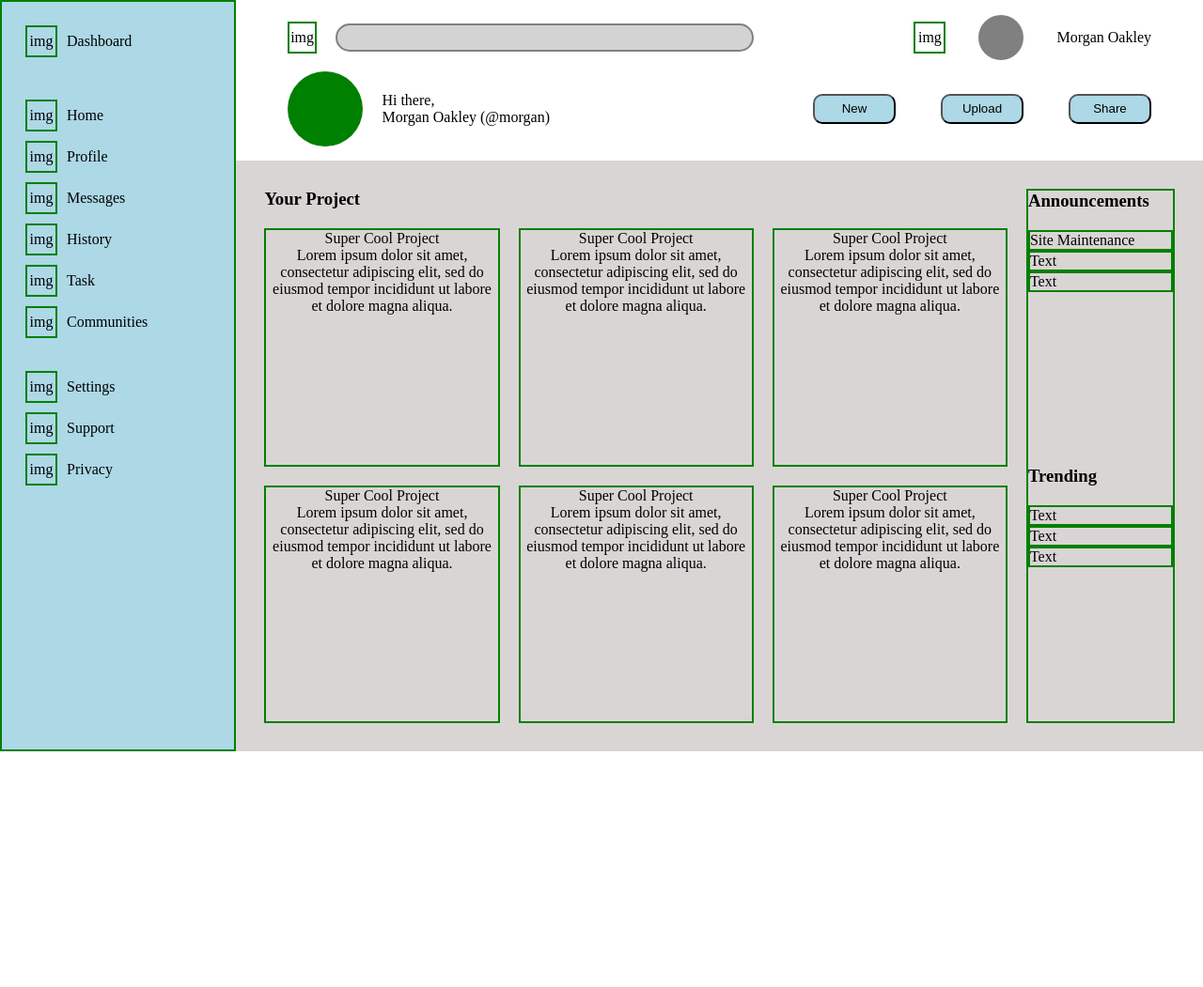
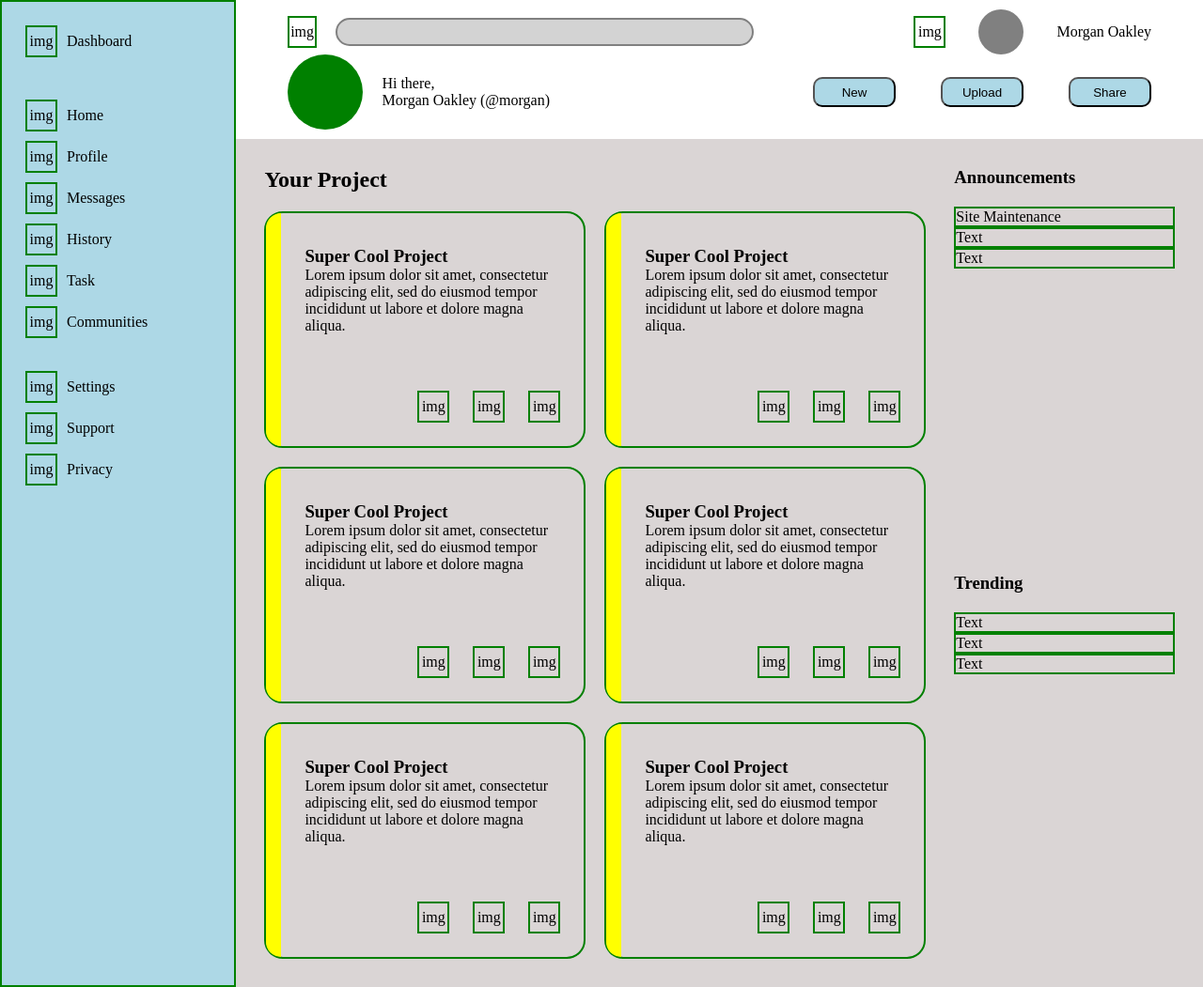
Before and after one commit to Wolflington/admin-dashboard, a plain HTML site: page index.html in a window 1280 px wide. Shown: the whole page at 94% size. Before the commit the page ends 800 px from the top, so only its background shows below. Drawn offline with Linux system fonts and the light colour scheme.

Commit message:
Add style and fix alignment to project cards

```diff
--- a/index.html
+++ b/index.html
@@ -94,35 +94,83 @@
 
         <div class = "main-content">
                 <div class = "projects">
-                    <h3>Your Project</h3>
+                    <h2>Your Project</h2>
                     <div class = "project-card">
-                        <p>Super Cool Project</p>
+                        <div class = "color-block"></div>
+                        <div class = "text">
+                            <h3>Super Cool Project</h3>
                             <p>Lorem ipsum dolor sit amet, consectetur adipiscing elit, sed do eiusmod tempor incididunt ut labore et dolore magna aliqua. </p>
+                        </div>
+                        <div class = "actions">
+                            <div class = "icon">img</div>
+                            <div class = "icon">img</div>
+                            <div class = "icon">img</div>
+                        </div>
                     </div>
 
                     <div class = "project-card">
-                        <p>Super Cool Project</p>
+                        <div class = "color-block"></div>
+                        <div class = "text">
+                            <h3>Super Cool Project</h3>
                             <p>Lorem ipsum dolor sit amet, consectetur adipiscing elit, sed do eiusmod tempor incididunt ut labore et dolore magna aliqua. </p>
+                        </div>
+                        <div class = "actions">
+                            <div class = "icon">img</div>
+                            <div class = "icon">img</div>
+                            <div class = "icon">img</div>
+                        </div>
                     </div>
 
                     <div class = "project-card">
-                        <p>Super Cool Project</p>
+                        <div class = "color-block"></div>
+                        <div class = "text">
+                            <h3>Super Cool Project</h3>
                             <p>Lorem ipsum dolor sit amet, consectetur adipiscing elit, sed do eiusmod tempor incididunt ut labore et dolore magna aliqua. </p>
+                        </div>
+                        <div class = "actions">
+                            <div class = "icon">img</div>
+                            <div class = "icon">img</div>
+                            <div class = "icon">img</div>
+                        </div>
                     </div>
 
                     <div class = "project-card">
-                        <p>Super Cool Project</p>
+                        <div class = "color-block"></div>
+                        <div class = "text">
+                            <h3>Super Cool Project</h3>
                             <p>Lorem ipsum dolor sit amet, consectetur adipiscing elit, sed do eiusmod tempor incididunt ut labore et dolore magna aliqua. </p>
+                        </div>
+                        <div class = "actions">
+                            <div class = "icon">img</div>
+                            <div class = "icon">img</div>
+                            <div class = "icon">img</div>
+                        </div>
                     </div>
 
                     <div class = "project-card">
-                        <p>Super Cool Project</p>
+                        <div class = "color-block"></div>
+                        <div class = "text">
+                            <h3>Super Cool Project</h3>
                             <p>Lorem ipsum dolor sit amet, consectetur adipiscing elit, sed do eiusmod tempor incididunt ut labore et dolore magna aliqua. </p>
+                        </div>
+                        <div class = "actions">
+                            <div class = "icon">img</div>
+                            <div class = "icon">img</div>
+                            <div class = "icon">img</div>
+                        </div>
                     </div>
 
                     <div class = "project-card">
-                        <p>Super Cool Project</p>
+                        <div class = "color-block"></div>
+                        <div class = "text">
+                            <h3>Super Cool Project</h3>
                             <p>Lorem ipsum dolor sit amet, consectetur adipiscing elit, sed do eiusmod tempor incididunt ut labore et dolore magna aliqua. </p>
+                        </div>
+                        <div class = "actions">
+                            <div class = "icon">img</div>
+                            <div class = "icon">img</div>
+                            <div class = "icon">img</div>
+                        </div>
                     </div>
                 </div>
 
--- a/style.css
+++ b/style.css
@@ -124,35 +124,56 @@ input[type ="search"] {
 
 .main-content {
     display: grid;
-    grid-template-columns: 5fr 1fr;
-    grid-auto-rows: 1fr;
-    gap: 20px;
+    grid-template-columns: 3fr 1fr;
+    gap: 30px;
     padding: 30px;
     background-color: rgb(218, 213, 213);
 }
 
-
-h3 {
+h2 {
     grid-column: 1 / -1;
 }
 
 .projects {
     display: grid;
-    grid-template-columns: repeat(3, 1fr);
+    grid-template-columns: repeat(auto-fit, minmax(300px, 1fr));
     grid-template-rows: auto 1fr 1fr;
+    grid-auto-rows: 1fr;
     gap: 20px;
 }
 
 .project-card {
     border: 2px solid green;
-    text-align: center;
+    display: grid;
+    grid-template-columns: 1rem 1fr;
+    grid-template-rows: 1fr auto;
+    border-radius: 20px;
+}
+
+.color-block {
+    grid-row: 1 / -1;
+    background-color: yellow;
+    border-radius: 20px 0 0 20px;
+}
+
+.text {
+    padding: 35px 25px;
+    display: flex;
+    flex-direction: column;
+    justify-content: start;
+}
+
+.actions {
+    display: flex;
+    justify-content: flex-end;
+    padding: 25px;
+    gap: 25px;
 }
 
 .notifications {
     display: grid;
     gap: 20px;
     grid-template-rows: auto 1fr auto 1fr;
-    border: 2px solid green;
 }
 
 .notifications p {
```
Lines whose indentation alone changed are shown as unchanged.
